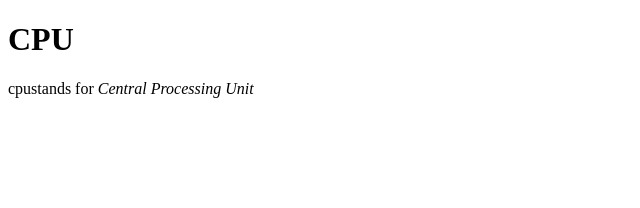
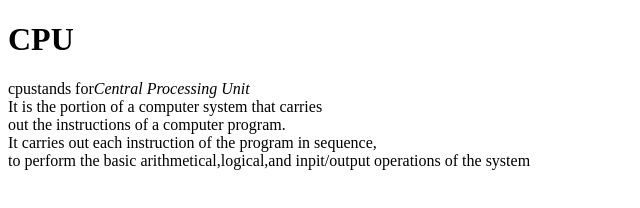
Before and after one commit to iamneo-production/efefbccedfbadaeccdfffebaeceaec, a website: page public/index.html in a window 1280 px wide. Shown: the whole page, without its empty margins (0-640 px from the left). Drawn offline with Linux system fonts and the light colour scheme.

Commit message:
Backup Commit

```diff
--- a/public/index.html
+++ b/public/index.html
@@ -9,6 +9,6 @@
 </head>
 <body>
     <h1>CPU</h1>
-    <p<b>cpu</b>stands for <i> Central Processing Unit</i><br></p>
+    <p<b>cpu</b>stands for<i>Central Processing Unit</i><br>It is the portion of a computer system that carries<br>out the instructions of a computer program.<br>It carries out each instruction of the program in sequence,<br>to perform the basic arithmetical,logical,and inpit/output operations of the system</p>
 </body>
 </html>
```
